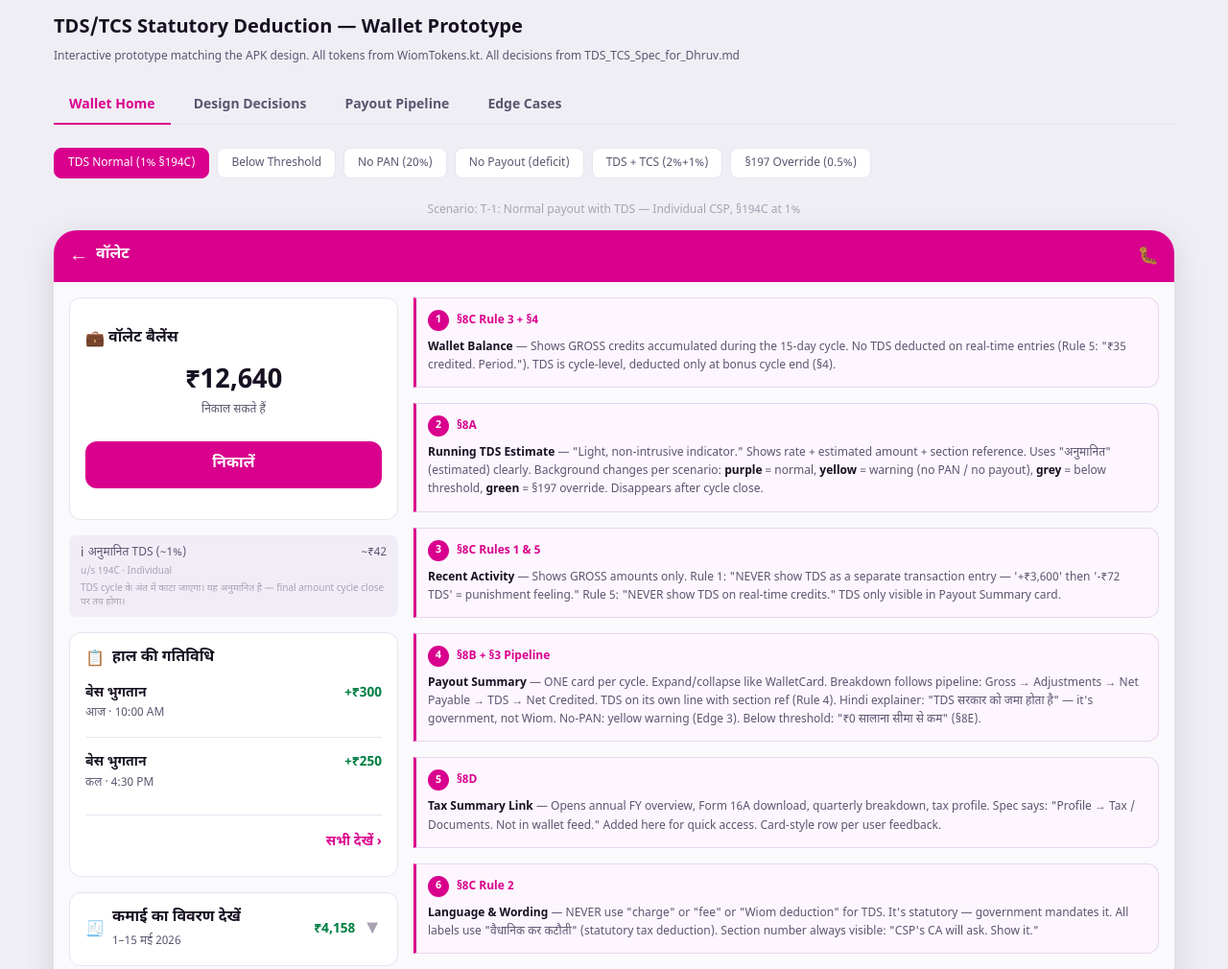
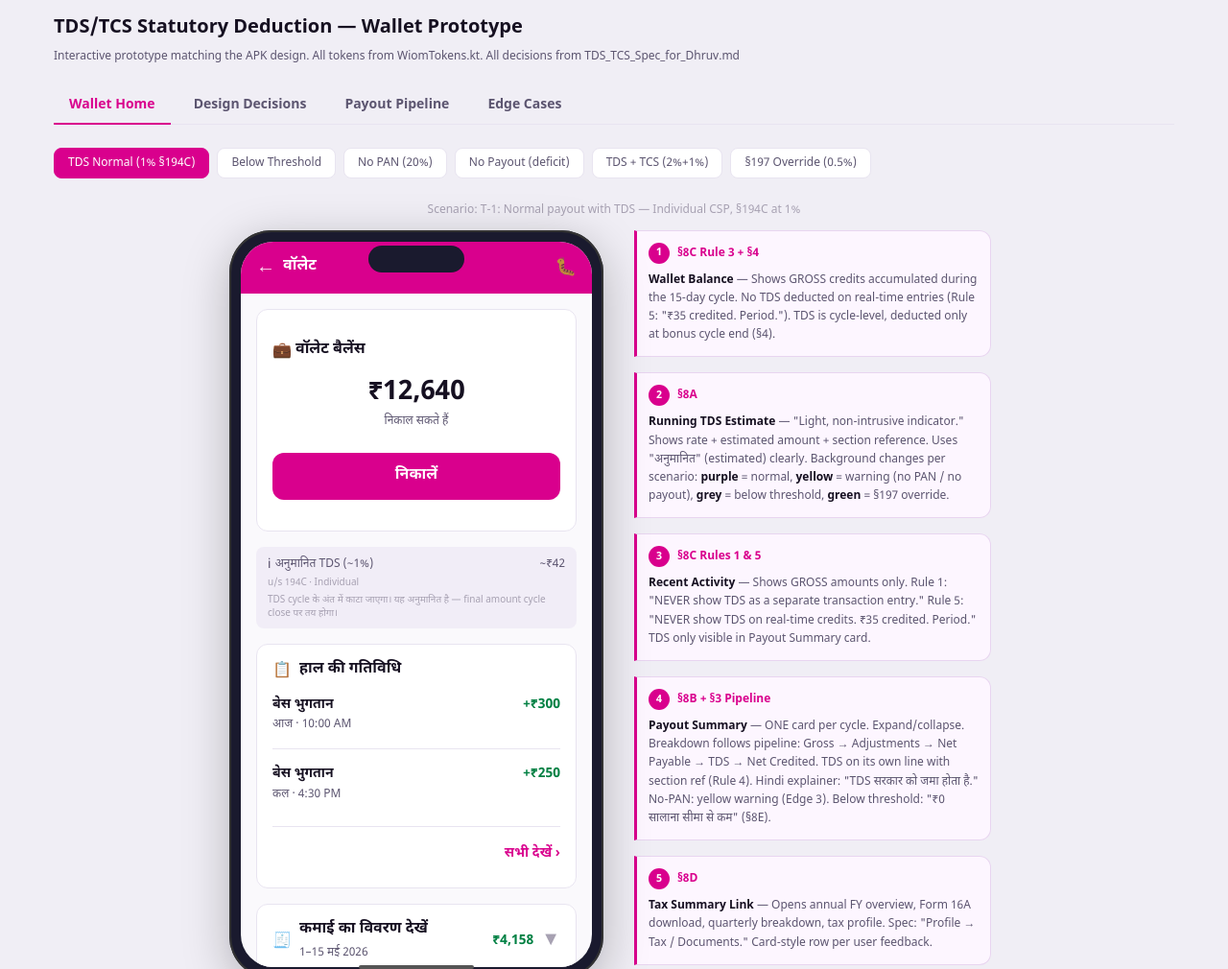
Before and after one commit to vikashPD/wiom-tds-prototype, a plain HTML site: page index.html in a window 1280 px wide. Shown: the top 1010 px of the page at 96% size. Drawn offline with Linux system fonts and the light colour scheme.

Commit message:
Add realistic phone frame with scrollable content
Phone shell with notch, rounded corners, and fixed height.
Content scrolls vertically inside the phone like a real device.
Decisions column sits to the right, outside the phone.

Co-Authored-By: Claude Opus 4.6 <noreply@anthropic.com>

```diff
--- a/index.html
+++ b/index.html
@@ -150,17 +150,86 @@ body {
 }
 
 /* ═══════════════════════════════════════════════════════
-   PHONE FRAME — simulates the Android device viewport
+   PHONE + DECISIONS — side by side layout
    ═══════════════════════════════════════════════════════ */
+
+.phone-decisions-row {
+  display: flex;
+  align-items: flex-start;
+  gap: 32px;
+  justify-content: center;
+}
+
+/* ═══════════════════════════════════════════════════════
+   PHONE FRAME — realistic device shell with notch
+   ═══════════════════════════════════════════════════════ */
+
+.phone-shell {
+  flex-shrink: 0;
+  width: 390px;
+  height: 780px;
+  background: #1a1a2e;
+  border-radius: 44px;
+  padding: 12px;
+  box-shadow: 0 12px 48px rgba(0,0,0,0.25), inset 0 0 0 2px #333;
+  position: relative;
+}
+
+/* Notch / dynamic island */
+.phone-shell::before {
+  content: '';
+  position: absolute;
+  top: 16px;
+  left: 50%;
+  transform: translateX(-50%);
+  width: 100px;
+  height: 28px;
+  background: #1a1a2e;
+  border-radius: 14px;
+  z-index: 10;
+}
+
+/* Home indicator bar */
+.phone-shell::after {
+  content: '';
+  position: absolute;
+  bottom: 10px;
+  left: 50%;
+  transform: translateX(-50%);
+  width: 120px;
+  height: 4px;
+  background: #555;
+  border-radius: 2px;
+  z-index: 10;
+}
 
 .phone-frame {
   width: 100%;
-  min-height: 700px;
+  height: 100%;
   background: var(--bg-screen);
-  border-radius: 24px;
+  border-radius: 34px;
   overflow: hidden;
-  box-shadow: 0 8px 32px rgba(0,0,0,0.12);
-  margin: 0 auto var(--xxl);
+  display: flex;
+  flex-direction: column;
+}
+
+.phone-frame .phone-scroll {
+  flex: 1;
+  overflow-y: auto;
+  overflow-x: hidden;
+  -webkit-overflow-scrolling: touch;
+}
+
+/* Custom scrollbar inside phone */
+.phone-scroll::-webkit-scrollbar {
+  width: 3px;
+}
+.phone-scroll::-webkit-scrollbar-track {
+  background: transparent;
+}
+.phone-scroll::-webkit-scrollbar-thumb {
+  background: var(--text-hint);
+  border-radius: 3px;
 }
 
 /* ── Top bar — ModuleHeader (brand-primary bg) ── */
@@ -829,23 +898,24 @@ body {
   font-weight: 600;
 }
 
-/* The screen body becomes a two-column layout */
-.screen-body-wrapper {
-  display: flex;
-  align-items: flex-start;
-  gap: 0;
-}
-.screen-body-wrapper .screen-body {
-  flex: 0 0 375px;
-  min-width: 375px;
-}
-.screen-body-wrapper .decisions-col {
+/* Decisions column — sits beside the phone */
+.decisions-col {
   flex: 1;
-  min-width: 260px;
-  padding: var(--lg) var(--lg) var(--lg) 0;
+  min-width: 280px;
+  max-width: 380px;
   display: flex;
   flex-direction: column;
   gap: var(--lg);
+  max-height: 780px;
+  overflow-y: auto;
+  padding-right: var(--sm);
+}
+.decisions-col::-webkit-scrollbar {
+  width: 3px;
+}
+.decisions-col::-webkit-scrollbar-thumb {
+  background: var(--stroke-primary);
+  border-radius: 3px;
 }
 
 /* ═══════════════════════════════════════════════════════
@@ -853,20 +923,18 @@ body {
    ═══════════════════════════════════════════════════════ */
 
 @media (max-width: 900px) {
-  .screen-body-wrapper {
+  .phone-decisions-row {
     flex-direction: column;
+    align-items: center;
   }
-  .screen-body-wrapper .screen-body {
-    flex: 1;
-    min-width: auto;
+  .phone-shell {
     width: 100%;
+    max-width: 390px;
   }
-  .screen-body-wrapper .decisions-col {
-    padding: var(--lg);
-  }
-  .phone-frame {
-    width: 100%;
-    border-radius: 16px;
+  .decisions-col {
+    max-width: 100%;
+    max-height: none;
+    overflow-y: visible;
   }
 }
 </style>
@@ -902,6 +970,9 @@ body {
       Scenario: T-1 Normal payout with TDS — Individual CSP, §194C at 1%
     </div>
 
+    <div class="phone-decisions-row">
+
+    <div class="phone-shell">
     <div class="phone-frame">
       <!-- Top Bar -->
       <div class="top-bar">
@@ -910,7 +981,7 @@ body {
         <span class="debug-icon">🐛</span>
       </div>
 
-      <div class="screen-body-wrapper">
+      <div class="phone-scroll">
       <div class="screen-body">
         <!-- ═══ Wallet Balance Card ═══ -->
         <div class="wallet-card">
@@ -1121,50 +1192,15 @@ body {
 
       </div><!-- end screen-body -->
 
-      <!-- ═══ Design Decisions Column (right side) ═══ -->
-      <div class="decisions-col">
-
-        <div class="annotation">
-          <div class="a-header"><span class="a-badge">1</span><span class="a-spec">§8C Rule 3 + §4</span></div>
-          <div class="a-text"><strong>Wallet Balance</strong> — Shows GROSS credits accumulated during the 15-day cycle. No TDS deducted on real-time entries (Rule 5: "₹35 credited. Period."). TDS is cycle-level, deducted only at bonus cycle end (§4).</div>
-        </div>
-
-        <div class="annotation">
-          <div class="a-header"><span class="a-badge">2</span><span class="a-spec">§8A</span></div>
-          <div class="a-text"><strong>Running TDS Estimate</strong> — "Light, non-intrusive indicator." Shows rate + estimated amount + section reference. Uses "अनुमानित" (estimated) clearly. Background changes per scenario: <strong>purple</strong> = normal, <strong>yellow</strong> = warning (no PAN / no payout), <strong>grey</strong> = below threshold, <strong>green</strong> = §197 override. Disappears after cycle close.</div>
-        </div>
-
-        <div class="annotation">
-          <div class="a-header"><span class="a-badge">3</span><span class="a-spec">§8C Rules 1 & 5</span></div>
-          <div class="a-text"><strong>Recent Activity</strong> — Shows GROSS amounts only. Rule 1: "NEVER show TDS as a separate transaction entry — '+₹3,600' then '-₹72 TDS' = punishment feeling." Rule 5: "NEVER show TDS on real-time credits." TDS only visible in Payout Summary card.</div>
-        </div>
-
-        <div class="annotation">
-          <div class="a-header"><span class="a-badge">4</span><span class="a-spec">§8B + §3 Pipeline</span></div>
-          <div class="a-text"><strong>Payout Summary</strong> — ONE card per cycle. Expand/collapse like WalletCard. Breakdown follows pipeline: Gross → Adjustments → Net Payable → TDS → Net Credited. TDS on its own line with section ref (Rule 4). Hindi explainer: "TDS सरकार को जमा होता है" — it's government, not Wiom. No-PAN: yellow warning (Edge 3). Below threshold: "₹0 सालाना सीमा से कम" (§8E).</div>
-        </div>
-
-        <div class="annotation">
-          <div class="a-header"><span class="a-badge">5</span><span class="a-spec">§8D</span></div>
-          <div class="a-text"><strong>Tax Summary Link</strong> — Opens annual FY overview, Form 16A download, quarterly breakdown, tax profile. Spec says: "Profile → Tax / Documents. Not in wallet feed." Added here for quick access. Card-style row per user feedback.</div>
-        </div>
-
-        <div class="annotation">
-          <div class="a-header"><span class="a-badge">6</span><span class="a-spec">§8C Rule 2</span></div>
-          <div class="a-text"><strong>Language & Wording</strong> — NEVER use "charge" or "fee" or "Wiom deduction" for TDS. It's statutory — government mandates it. All labels use "वैधानिक कर कटौती" (statutory tax deduction). Section number always visible: "CSP's CA will ask. Show it."</div>
-        </div>
-
-      </div><!-- end decisions-col -->
-
-      </div><!-- end screen-body-wrapper -->
-
-      <!-- ═══ Tax Summary Screen (overlays wallet home) ═══ -->
+      </div><!-- end phone-scroll -->
+
+      <!-- ═══ Tax Summary Screen (overlays inside phone) ═══ -->
       <div id="tax-summary-screen" class="tax-summary-screen">
         <div class="top-bar">
           <span class="back-arrow" onclick="hideTaxSummary()" style="cursor:pointer;">←</span>
           <span class="title">टैक्स सारांश</span>
         </div>
-
+        <div class="phone-scroll">
         <div class="screen-body">
           <!-- FY Overview Card -->
           <div class="wallet-card">
@@ -1257,9 +1293,41 @@ body {
             </div>
           </div>
         </div>
+        </div><!-- end phone-scroll for tax summary -->
       </div><!-- end tax-summary-screen -->
 
     </div><!-- end phone-frame -->
+    </div><!-- end phone-shell -->
+
+    <!-- ═══ Design Decisions Column (right side, outside phone) ═══ -->
+    <div class="decisions-col">
+      <div class="annotation">
+        <div class="a-header"><span class="a-badge">1</span><span class="a-spec">§8C Rule 3 + §4</span></div>
+        <div class="a-text"><strong>Wallet Balance</strong> — Shows GROSS credits accumulated during the 15-day cycle. No TDS deducted on real-time entries (Rule 5: "₹35 credited. Period."). TDS is cycle-level, deducted only at bonus cycle end (§4).</div>
+      </div>
+      <div class="annotation">
+        <div class="a-header"><span class="a-badge">2</span><span class="a-spec">§8A</span></div>
+        <div class="a-text"><strong>Running TDS Estimate</strong> — "Light, non-intrusive indicator." Shows rate + estimated amount + section reference. Uses "अनुमानित" (estimated) clearly. Background changes per scenario: <strong>purple</strong> = normal, <strong>yellow</strong> = warning (no PAN / no payout), <strong>grey</strong> = below threshold, <strong>green</strong> = §197 override.</div>
+      </div>
+      <div class="annotation">
+        <div class="a-header"><span class="a-badge">3</span><span class="a-spec">§8C Rules 1 & 5</span></div>
+        <div class="a-text"><strong>Recent Activity</strong> — Shows GROSS amounts only. Rule 1: "NEVER show TDS as a separate transaction entry." Rule 5: "NEVER show TDS on real-time credits. ₹35 credited. Period." TDS only visible in Payout Summary card.</div>
+      </div>
+      <div class="annotation">
+        <div class="a-header"><span class="a-badge">4</span><span class="a-spec">§8B + §3 Pipeline</span></div>
+        <div class="a-text"><strong>Payout Summary</strong> — ONE card per cycle. Expand/collapse. Breakdown follows pipeline: Gross → Adjustments → Net Payable → TDS → Net Credited. TDS on its own line with section ref (Rule 4). Hindi explainer: "TDS सरकार को जमा होता है." No-PAN: yellow warning (Edge 3). Below threshold: "₹0 सालाना सीमा से कम" (§8E).</div>
+      </div>
+      <div class="annotation">
+        <div class="a-header"><span class="a-badge">5</span><span class="a-spec">§8D</span></div>
+        <div class="a-text"><strong>Tax Summary Link</strong> — Opens annual FY overview, Form 16A download, quarterly breakdown, tax profile. Spec: "Profile → Tax / Documents." Card-style row per user feedback.</div>
+      </div>
+      <div class="annotation">
+        <div class="a-header"><span class="a-badge">6</span><span class="a-spec">§8C Rule 2</span></div>
+        <div class="a-text"><strong>Language & Wording</strong> — NEVER use "charge" or "fee" or "Wiom deduction." It's statutory. All labels use "वैधानिक कर कटौती." Section number always visible: "CSP's CA will ask. Show it."</div>
+      </div>
+    </div><!-- end decisions-col -->
+
+    </div><!-- end phone-decisions-row -->
   </div>
 
   <!-- ═══════════════════════════════════════════════════
@@ -1887,14 +1955,17 @@ let payoutExpanded = false;
 
 // ── Tax Summary Screen ──
 function showTaxSummary() {
-  document.querySelector('.screen-body-wrapper').style.display = 'none';
+  // Hide the wallet top-bar and scrollable content
   document.querySelector('.phone-frame > .top-bar').style.display = 'none';
+  document.querySelector('.phone-frame > .phone-scroll').style.display = 'none';
+  // Show the tax summary screen
   document.getElementById('tax-summary-screen').classList.add('visible');
 }
 
 function hideTaxSummary() {
-  document.querySelector('.screen-body-wrapper').style.display = '';
+  // Restore the wallet view
   document.querySelector('.phone-frame > .top-bar').style.display = '';
+  document.querySelector('.phone-frame > .phone-scroll').style.display = '';
   document.getElementById('tax-summary-screen').classList.remove('visible');
 }
 
```
